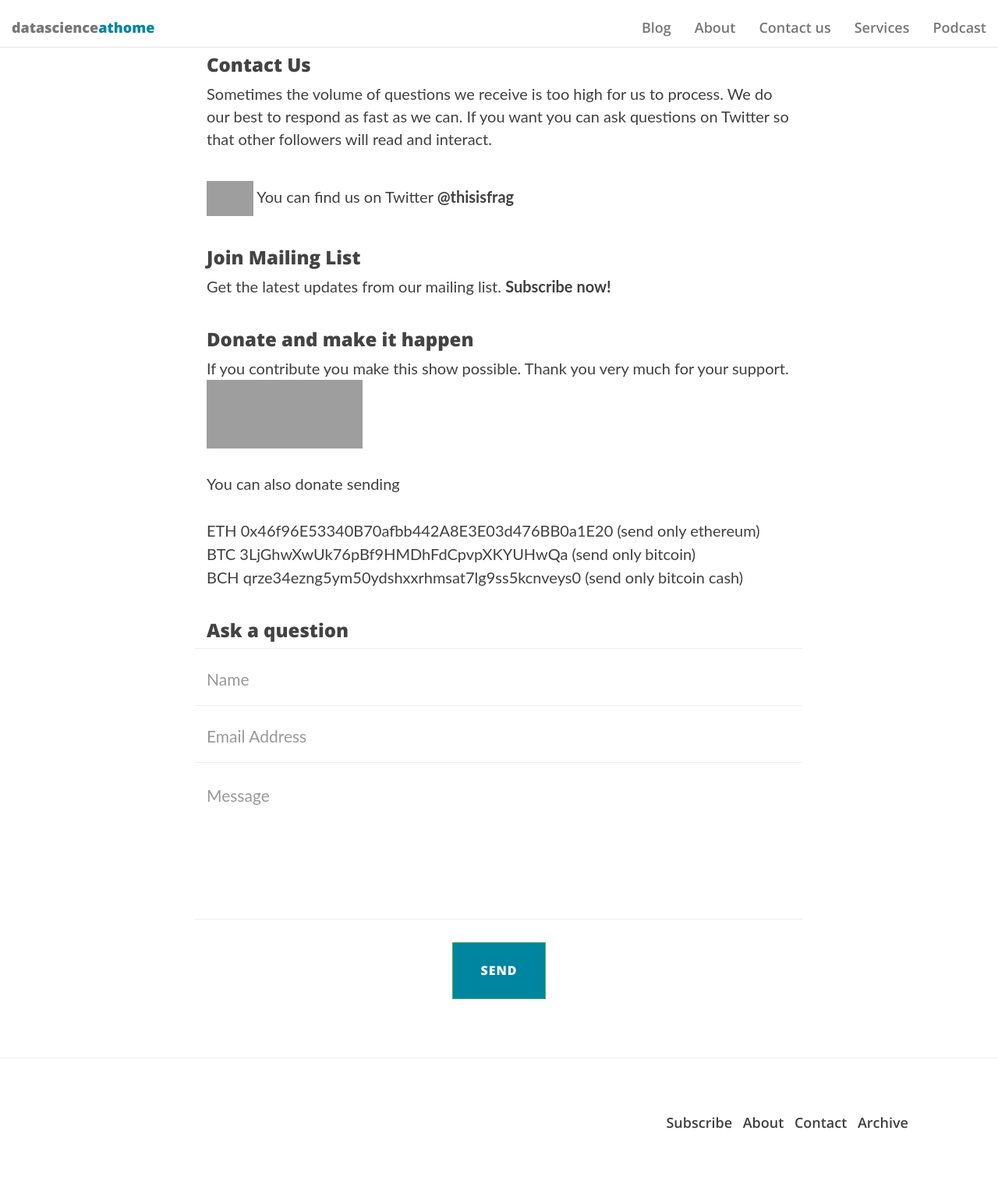
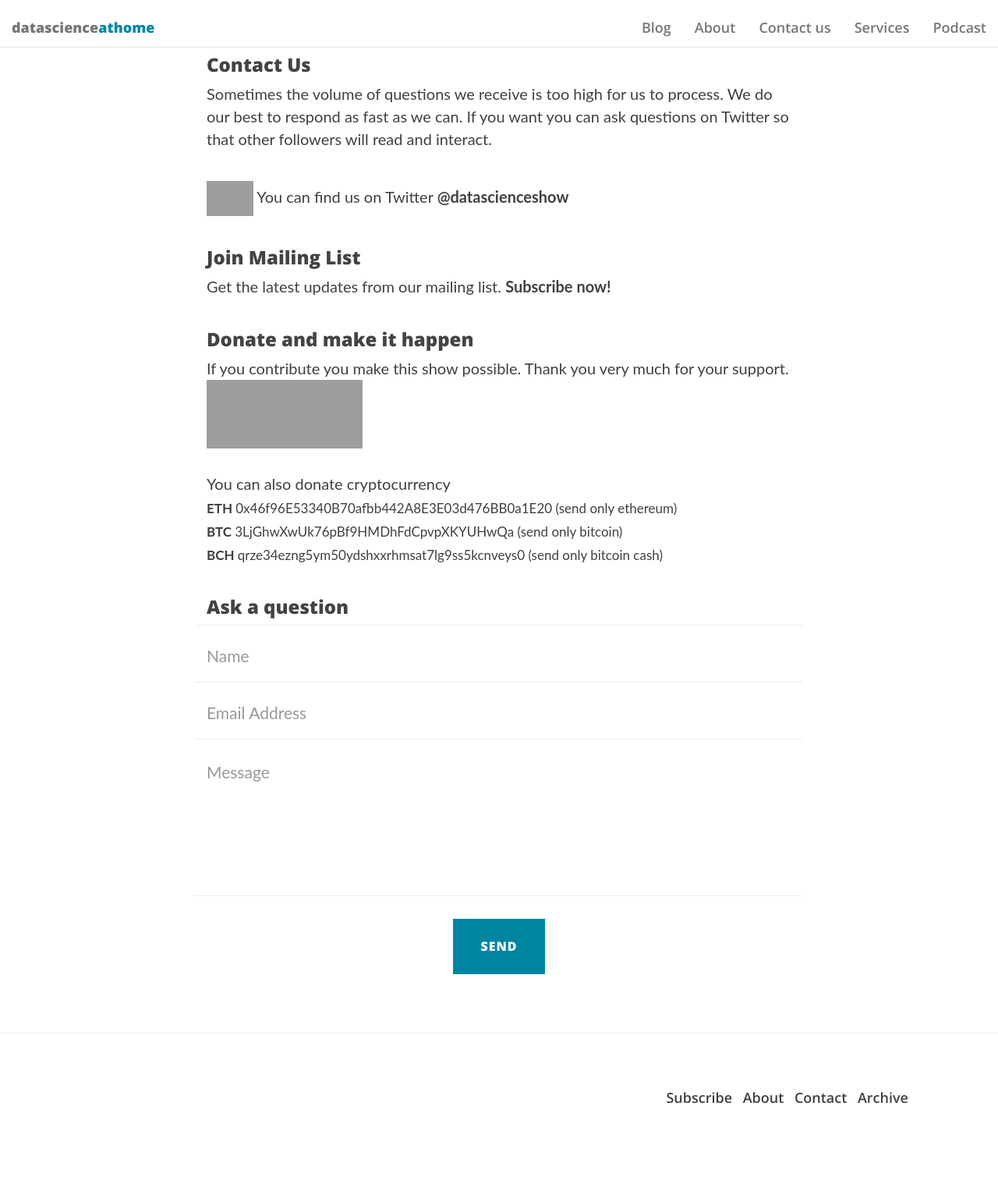
Before and after one commit to fgadaleta/datascienceathome, a Jekyll site: the page built from contact.html, in a window 1280 px wide. Shown: the whole page at 78% size. Built offline with Jekyll 4.4.1, drawn with Linux system fonts in a browser that asks for light colours; nearby versions of some CDN libraries; a script that is not in the unit is left out; after the commit the page ends 1486 px from its top, so only the background shows below that; grey boxes are pictures that could not be loaded.

Commit message:
donation

```diff
--- a/contact.html
+++ b/contact.html
@@ -15,7 +15,7 @@ interact.
 
 <div class="contact-item">
 <img class="img-inline" width="60px" src="https://botw-pd.s3.amazonaws.com/styles/logo-thumbnail/s3/062012/twitter-bird-light-bgs.png">
-You can find us on Twitter <a href="https://twitter.com/ThisIsFrag"><b>@thisisfrag</b></a>
+You can find us on Twitter <a href="https://twitter.com/datascienceshow"><b>@datascienceshow</b></a>
 
 </div>
 
@@ -34,11 +34,12 @@ If you contribute you make this show possible. Thank you very much for your supp
   src="//d8g345wuhgd7e.cloudfront.net/site/images/patron/whitex340.jpg">
 </a>
 
-<p>You can also donate sending</p>
-<p>
-ETH 0x46f96E53340B70afbb442A8E3E03d476BB0a1E20 (send only ethereum)  <br />
-BTC 3LjGhwXwUk76pBf9HMDhFdCpvpXKYUHwQa (send only bitcoin) <br />
-BCH qrze34ezng5ym50ydshxxrhmsat7lg9ss5kcnveys0 (send only bitcoin cash) <br />
+<p>You can also donate cryptocurrency <br />
+  <small>
+  <strong>ETH </strong> 0x46f96E53340B70afbb442A8E3E03d476BB0a1E20 (send only ethereum)  <br />
+  <strong>BTC </strong> 3LjGhwXwUk76pBf9HMDhFdCpvpXKYUHwQa (send only bitcoin) <br />
+  <strong>BCH </strong> qrze34ezng5ym50ydshxxrhmsat7lg9ss5kcnveys0 (send only bitcoin cash) <br />
+  </small>
 </p>
 </div>
 
--- a/css/clean-blog.css
+++ b/css/clean-blog.css
@@ -513,14 +513,14 @@ form .row:first-child .floating-label-form-group {
 .btn-default:hover,
 .btn-default:focus {
   background-color: #0085a1;
-  border: 1px solid #0085a1;
+  border: transparent;
   color: white;
 }
 
 .btn-success {
     color: #fff;
     background-color: #0085a1;
-    border: no-border;
+    border: transparent;
   }
 
 .btn-success:hover {
```
